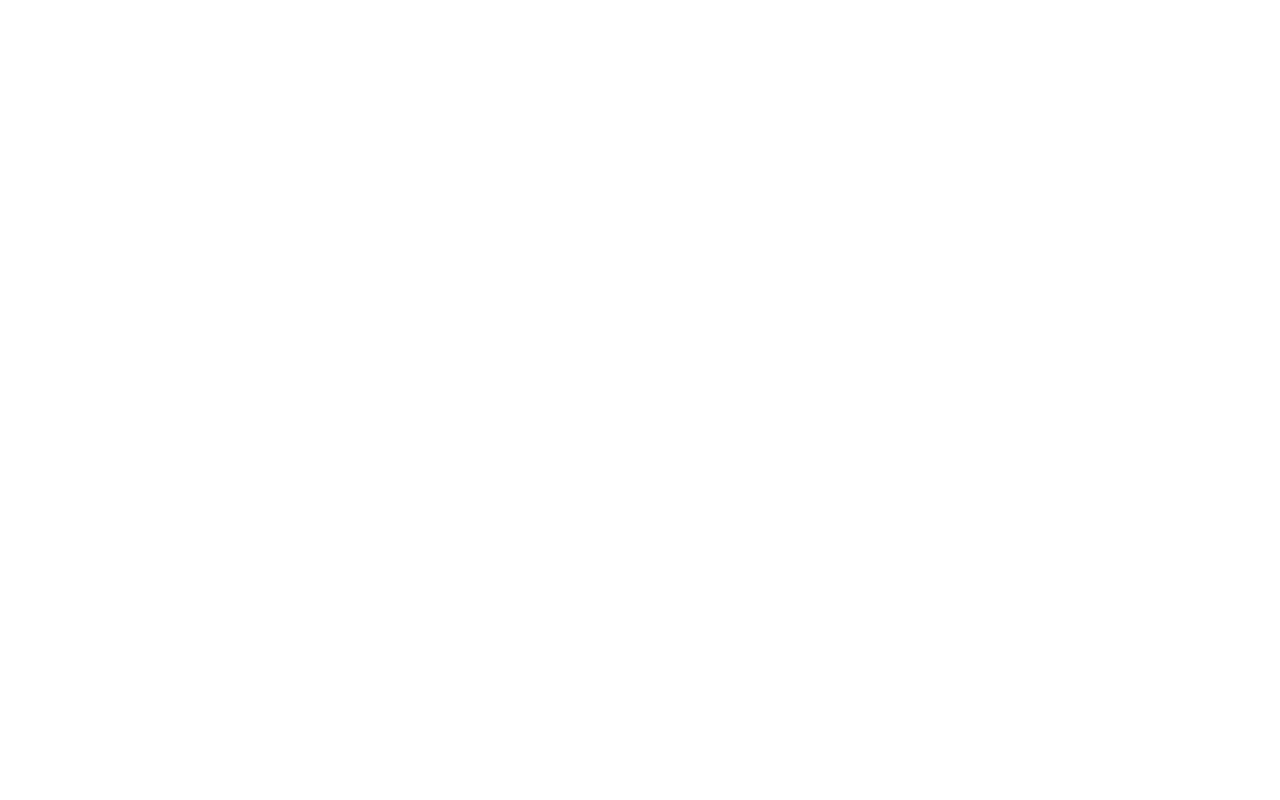
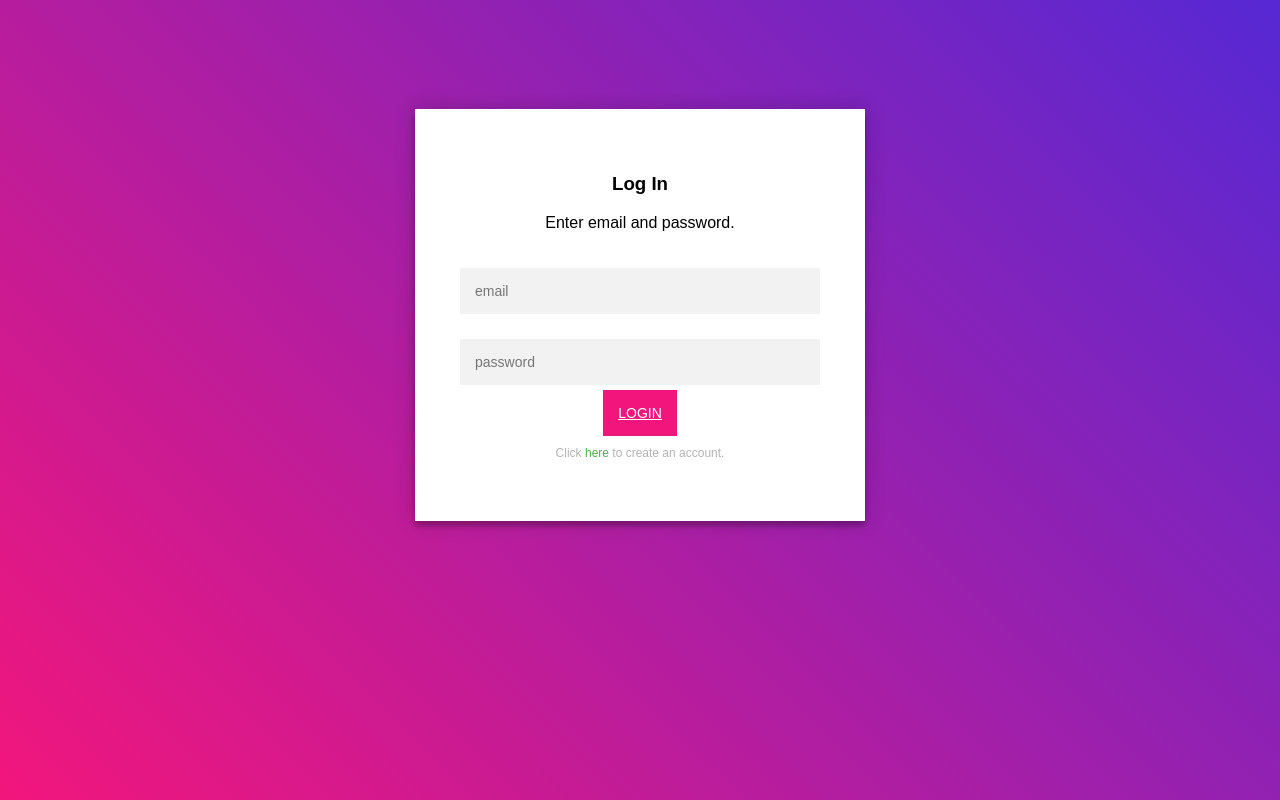
Before and after one commit to WondrousNights/GENXR, a plain HTML site: page login.html in a window 1280 px wide. Drawn offline with Linux system fonts and the light colour scheme.

Commit message:
Added vr favicon implemented login page

```diff
--- a/login-style.css
+++ b/login-style.css
@@ -0,0 +1,92 @@
+:root {
+    --bg-primary: #f2167c;
+    --bg-secondary: #5628d4;
+}
+
+header .header{
+    background-color: #fff;
+    height: 45px;
+  }
+  header a img{
+    width: 134px;
+    margin-top: 10px;
+    text-decoration: none;
+  }
+  .main-login-page {
+    width: auto;
+    padding: 8% 0 0;
+    margin: auto;
+  }
+  .main-login-page .form .login {
+    margin-top: -31 px;
+    margin-bottom: 26px;
+  }
+  .form {
+    position: relative;
+    z-index: 1;
+    background: #FFFFFF;
+    max-width: 360px;
+    margin: 0 auto 100px;
+    padding: 45px;
+    text-align: center;
+    box-shadow: 0 0 20px 0 rgba(0, 0, 0, 0.2), 0 5px 5px 0 rgba(0, 0, 0, 0.24);
+  }
+  .form input {
+    font-family: Arial, Helvetica, sans-serif;
+    outline: 0;
+    background: #f2f2f2;
+    width: 100%;
+    border: 0;
+    margin: 10 0 15px;
+    padding: 15px;
+    box-sizing: border-box;
+    font-size: 14px;
+  }
+  #login_button {
+    font-family: Arial, Helvetica, sans-serif;
+    text-transform: uppercase;
+    outline: 0;
+    background-color: var(--bg-primary);
+    background-image: linear-gradient(45deg,var(--bg-primary,var(--bg-secondary)));
+    width: 100%;
+    border: 0;
+    padding: 15px;
+    color: #FFFFFF;
+    font-size: 14px;
+    -webkit-transition: all 0.3 ease;
+    transition: all 0.3 ease;
+    cursor: pointer;
+  }
+  .form .message {
+    margin: 15px 0 0;
+    color: #b3b3b3;
+    font-size: 12px;
+    padding-top: 10px;
+  }
+  .form .message a {
+    color: #4CAF50;
+    text-decoration: none;
+  }
+
+  .form .message a:hover {
+      text-decoration: underline;
+  }
+
+  .container {
+    position: relative;
+    z-index: 3;
+    max-width: 300px;
+    margin: 0 auto;
+  }
+
+  body {
+    background-color: var(--bg-primary);
+    background-image: linear-gradient(45deg,var(--bg-primary), var(--bg-secondary));
+    font-family: Arial, Helvetica, sans-serif;
+    -webkit-font-smoothing: antialiased;
+    -moz-osx-font-smoothing: grayscale;
+  }
+
+  #password {
+      margin-bottom: 20px;
+  }
--- a/login.html
+++ b/login.html
@@ -0,0 +1,23 @@
+<head>
+<link rel="stylesheet" href="login-style.css">
+<link rel="shortcut icon" type="image/x-icon" href="vr.ico">
+<title> Login to GenXR </title>
+</head>
+<main>
+    <div class="main-login-page">
+      <div class="form">
+        <div class="login">
+          <div class="login-header">
+            <h3>Log In</h3>
+            <p>Enter email and password.</p>
+          </div>
+        </div>
+        <form class="login-form">
+          <input id="email" type="email" placeholder="email"/>
+          <input id="password" type="password" placeholder="password"/>
+          <a id="login_button" href="main.html" class="button">login</a>
+          <p class="message">Click <a class="link_button" href="signup.html">here</a> to create an account.</p>
+        </form>
+      </div>
+    </div>
+</main>
```
Also changed, not shown: src/main.html (+1 -1 lines), vr.ico (added).
